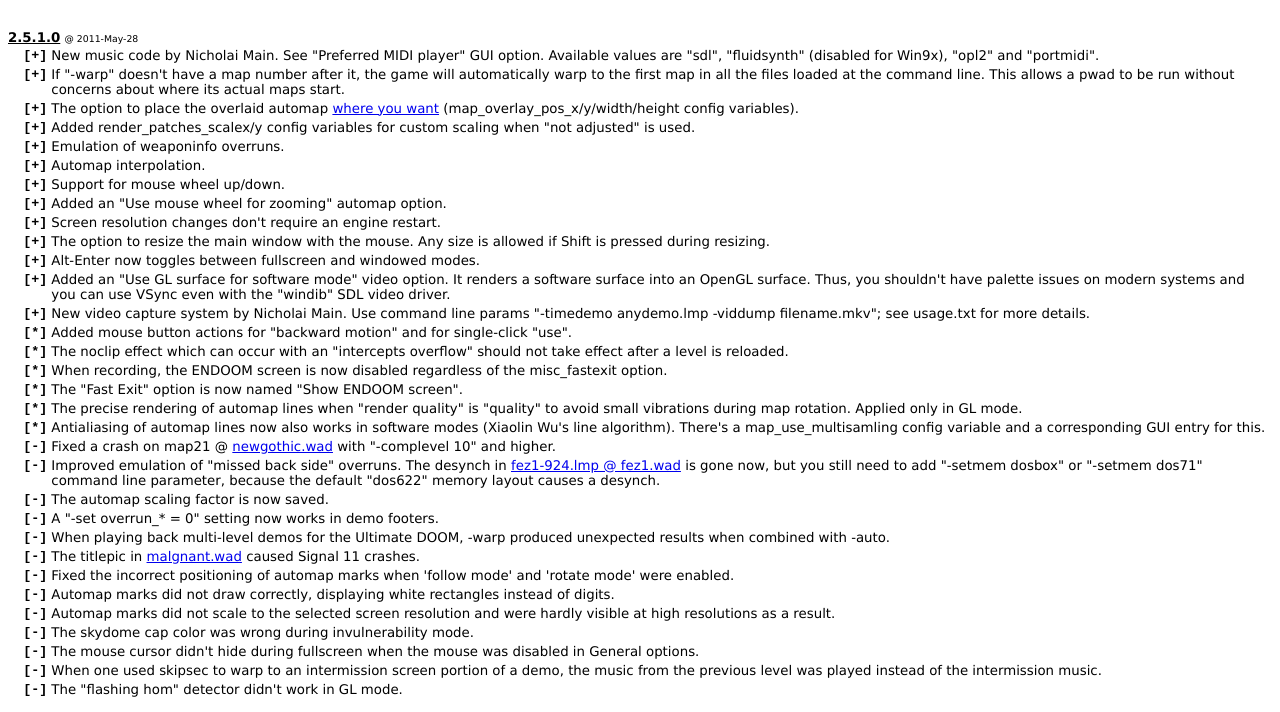
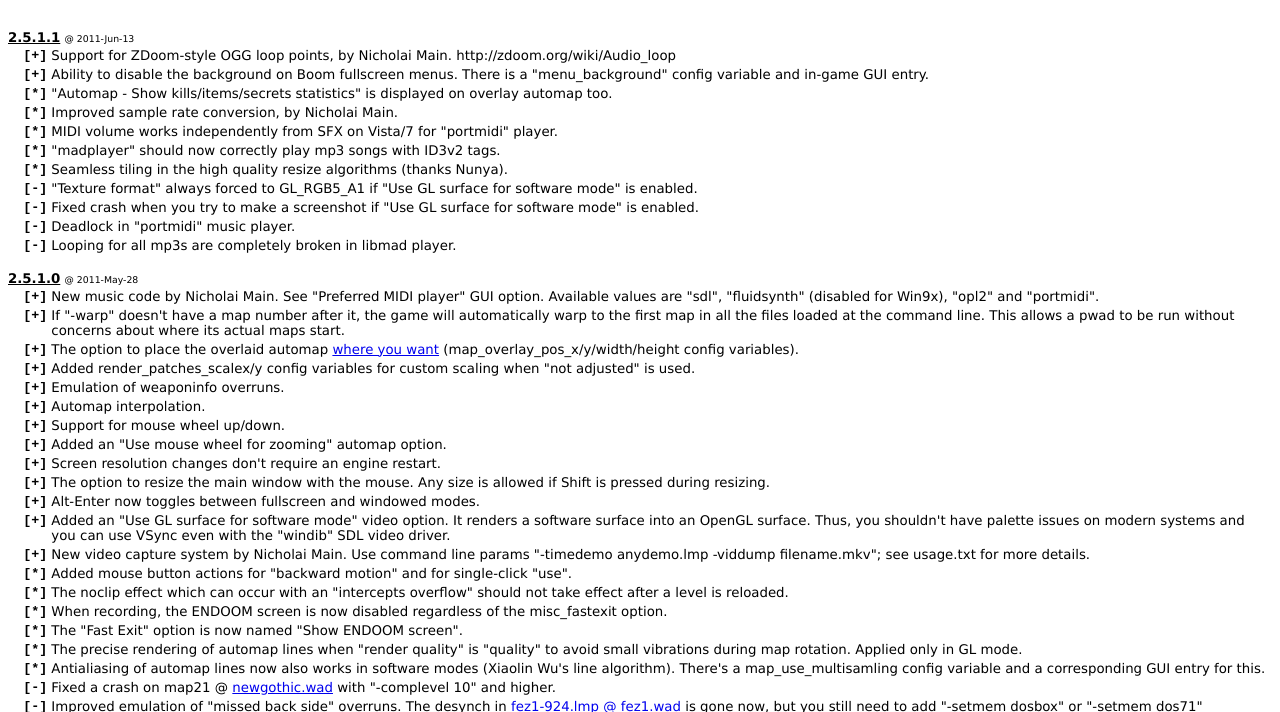
Before and after one commit to 7dog123/prboom, a plain HTML site: page prboom2/doc/prboom-plus-history.html in a window 1280 px wide. Shown: the part 52-764 px from the top of the page. Drawn offline with Linux system fonts and the light colour scheme.

Commit message:
change log

```diff
--- a/prboom2/doc/prboom-plus-history.html
+++ b/prboom2/doc/prboom-plus-history.html
@@ -42,6 +42,22 @@
 <body>
 
 <h1>Change Log</h1>
+
+<br><span class="ver">2.5.1.1</span>
+<span class="date"> @ 2011-Jun-13</span>
+<table>
+<tr><td class="aaa">[+]</td><td>Support for ZDoom-style OGG loop points, by Nicholai Main. http://zdoom.org/wiki/Audio_loop
+<tr><td class="aaa">[+]</td><td>Ability to disable the background on Boom fullscreen menus. There is a "menu_background" config variable and in-game GUI entry.
+<tr><td class="aaa">[*]</td><td>"Automap - Show kills/items/secrets statistics" is displayed on overlay automap too.
+<tr><td class="aaa">[*]</td><td>Improved sample rate conversion, by Nicholai Main.
+<tr><td class="aaa">[*]</td><td>MIDI volume works independently from SFX on Vista/7 for "portmidi" player.
+<tr><td class="aaa">[*]</td><td>"madplayer" should now correctly play mp3 songs with ID3v2 tags.
+<tr><td class="aaa">[*]</td><td>Seamless tiling in the high quality resize algorithms (thanks Nunya).
+<tr><td class="aaa">[-]</td><td>"Texture format" always forced to GL_RGB5_A1 if "Use GL surface for software mode" is enabled.
+<tr><td class="aaa">[-]</td><td>Fixed crash when you try to make a screenshot if "Use GL surface for software mode" is enabled.
+<tr><td class="aaa">[-]</td><td>Deadlock in "portmidi" music player.
+<tr><td class="aaa">[-]</td><td>Looping for all mp3s are completely broken in libmad player.
+</table>
 
 <br><span class="ver">2.5.1.0</span>
 <span class="date"> @ 2011-May-28</span>
```
Also changed, not shown: prboom2/doc/prboom-plus-history.txt.
